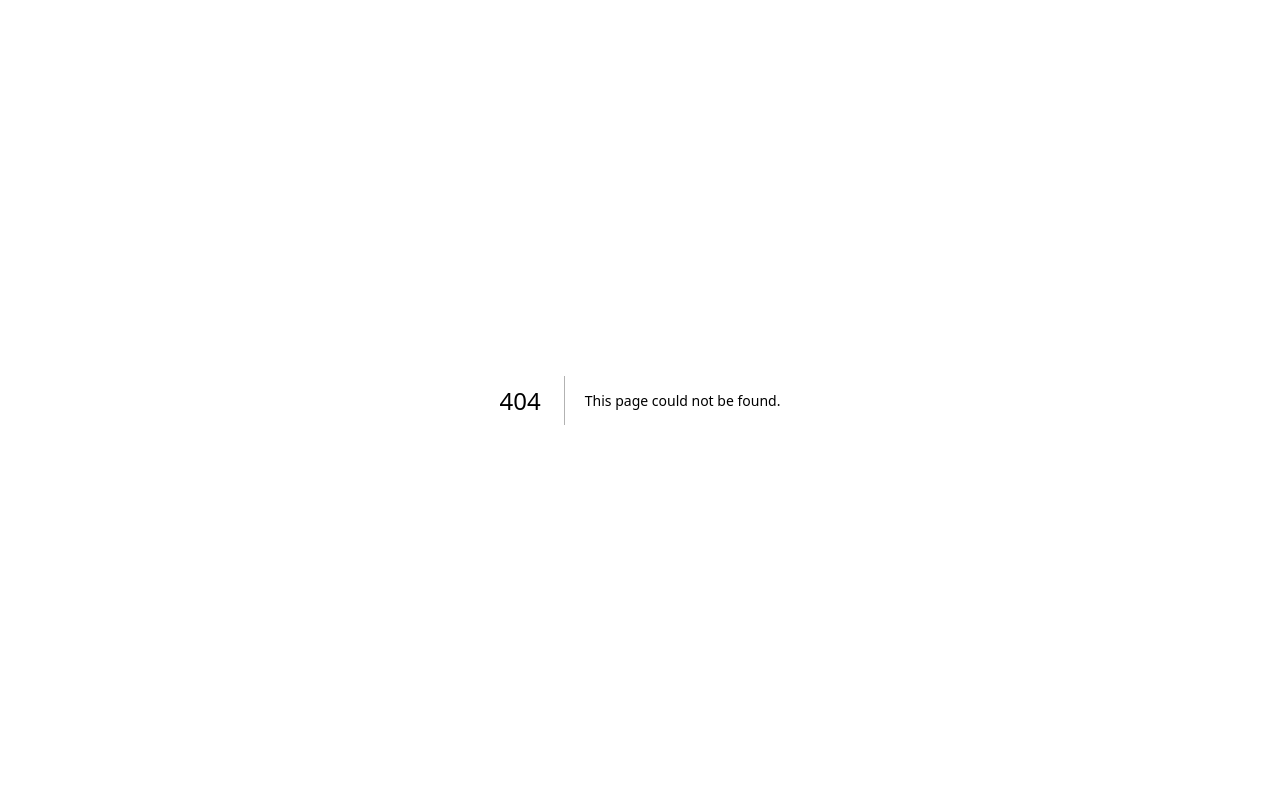
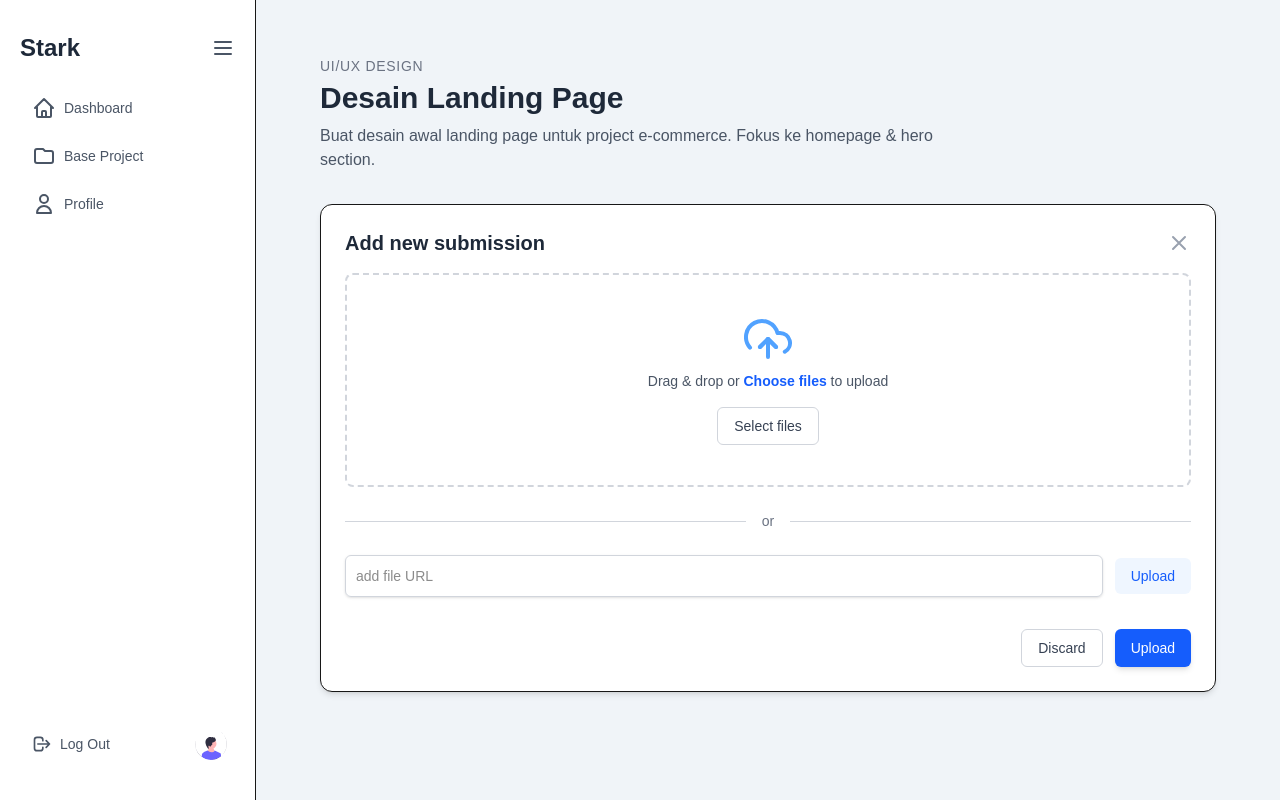
Before and after one commit to abdulhakimdarasalam/Projects-Multimedia, a Next.js app in the folder sansa/: page /user/base-project/submission/1 in a window 1280 px wide. Before the commit this address had no page. Built offline with nearby package versions, Linux system fonts and the light colour scheme.

Commit message:
update: slicing submission form

```diff
--- /dev/null
+++ b/sansa/src/app/user/base-project/submission/[id]/page.jsx
@@ -0,0 +1,34 @@
+// src/app/user/base-project/submission/[id]/page.jsx
+
+import AddSubmissionForm from "@/components/submission/AddSubmissionForm";
+// Path import di atas sudah diperbarui dari '@/components/project/AddSubmissionForm'
+
+// Dummy data untuk mengisi detail proyek
+const dummyProject = {
+  category: "UI/UX Design",
+  title: "Desain Landing Page",
+  description:
+    "Buat desain awal landing page untuk project e-commerce. Fokus ke homepage & hero section.",
+};
+
+export default function SubmissionPage({ params }) {
+  const { category, title, description } = dummyProject;
+
+  return (
+    <main className="min-h-screen p-8">
+      {/* Header Detail Proyek */}
+      <div className="mb-8">
+        <p className="text-gray-500 text-sm font-medium uppercase tracking-wider">
+          {category}
+        </p>
+        <h1 className="text-3xl font-bold text-gray-800 mt-1">{title}</h1>
+        <p className="text-gray-600 mt-2 max-w-2xl">{description}</p>
+      </div>
+
+      {/* Form Submission */}
+      <div className="max-w-4xl">
+        <AddSubmissionForm />
+      </div>
+    </main>
+  );
+}
--- a/sansa/src/components/myproject/MyProjectCard.jsx
+++ b/sansa/src/components/myproject/MyProjectCard.jsx
@@ -12,6 +12,7 @@ const getStatusColor = (status) => {
       return "bg-green-100 text-green-800";
     case "pending":
     case "menunggu":
+    case "in progress": // Tambahkan status "In Progress"
       return "bg-yellow-100 text-yellow-800";
     case "rejected":
     case "ditolak":
@@ -23,43 +24,57 @@ const getStatusColor = (status) => {
 
 export default function ActiveProjectCard({ project }) {
   // 'project' di sini adalah objek yg sudah di-flatten di page.jsx
-  const { id, status, category, title, date } = project;
+  // Mengambil category dihilangkan untuk mencocokkan desain
+  const { id, status, title, date } = project;
 
-  // Tentukan URL detail project (Sesuaikan path jika perlu)
-  const detailUrl = `/user/base-project/detail/${id}`;
+  // Tentukan URL detail project ke submission page
+  // Saya berasumsi Anda ingin mengirim ID project ke halaman submission.
+  const detailUrl = `/user/base-project/submission/${id}`;
 
   return (
-    <div className="flex flex-col sm:flex-row items-start sm:items-center justify-between gap-4 rounded-xl border bg-white p-6 shadow-sm hover:bg-gray-50 transition-colors">
+    // Styling card yang lebih mendekati desain
+    <div className="flex items-center justify-between gap-4 rounded-xl border-b bg-white p-6 transition-colors shadow-sm hover:shadow-md">
       {/* Kolom Kiri: Informasi Proyek */}
-      <div className="flex-1">
-        <div className="flex items-center gap-4">
-          <div>
+      <div className="flex-1 min-w-0">
         {/* Badge status dinamis */}
         <span
-              className={`rounded-full px-3 py-1 text-xs font-medium ${getStatusColor(
+          className={`rounded-md px-2 py-1 text-xs font-medium ${getStatusColor(
             status
           )}`}
         >
           {status || "N/A"}
         </span>
-            <h3 className="mt-2 text-lg font-bold text-gray-800">
+
+        <h3 className="mt-1 text-lg font-semibold text-gray-800 truncate">
           {title || "Tanpa Judul"}
         </h3>
-            <p className="text-sm text-gray-600">
-              {category || "Tanpa Kategori"}
-            </p>
-          </div>
-        </div>
-        <div className="mt-4 flex items-center gap-2 text-sm text-gray-500">
+
+        {/* Tanggal */}
+        <div className="mt-1 flex items-center gap-2 text-sm text-gray-500">
           <HiOutlineCalendar className="h-4 w-4" />
-          {/* Format tanggal jika perlu */}
           <span>
             {date
-              ? new Date(date).toLocaleDateString("id-ID")
+              ? new Date(date)
+                  .toLocaleDateString("id-ID", {
+                    day: "2-digit",
+                    month: "short",
+                    year: "numeric",
+                  })
+                  .replace(/\./g, "") // Format tanggal sesuai contoh desain (e.g., 15 Sep 2025)
               : "Tanggal tidak tersedia"}
           </span>
         </div>
       </div>
+
+      {/* Kolom Kanan: Link Detail */}
+      <div className="flex-shrink-0">
+        <Link
+          href={detailUrl}
+          className="text-sm font-medium text-blue-600 hover:text-blue-800 transition-colors whitespace-nowrap"
+        >
+          Lihat Detail
+        </Link>
+      </div>
     </div>
   );
 }
--- /dev/null
+++ b/sansa/src/components/submission/AddSubmissionForm.jsx
@@ -0,0 +1,72 @@
+// src/components/submission/AddSubmissionForm.jsx
+"use client";
+
+import React from "react";
+import { FiUploadCloud } from "react-icons/fi";
+// Import komponen UI. Asumsi path-nya sama:
+import Button from "@/components/ui/Button";
+import Input from "@/components/ui/Input";
+
+export default function AddSubmissionForm() {
+  return (
+    <div className="bg-white p-6 rounded-xl shadow-md border">
+      <div className="flex justify-between items-center mb-4">
+        <h3 className="text-xl font-bold text-gray-800">Add new submission</h3>
+        {/* Ikon Tutup/Silang */}
+        <button
+          onClick={() => console.log("Close Form")}
+          className="text-gray-400 hover:text-gray-600 transition-colors"
+          aria-label="Tutup form"
+        >
+          <svg
+            className="w-6 h-6"
+            fill="none"
+            stroke="currentColor"
+            viewBox="0 0 24 24"
+            xmlns="http://www.w3.org/2000/svg"
+          >
+            <path
+              strokeLinecap="round"
+              strokeLinejoin="round"
+              strokeWidth="2"
+              d="M6 18L18 6M6 6l12 12"
+            ></path>
+          </svg>
+        </button>
+      </div>
+
+      {/* Area Drag and Drop */}
+      <div className="border-2 border-dashed border-gray-300 rounded-lg p-10 text-center mb-6">
+        <FiUploadCloud className="mx-auto h-12 w-12 text-blue-400" />
+        <p className="mt-2 text-sm text-gray-600">
+          Drag & drop or{" "}
+          <span className="font-semibold text-blue-600">Choose files</span> to
+          upload
+        </p>
+        <button className="mt-4 px-4 py-2 text-sm font-medium text-gray-700 border border-gray-300 rounded-md hover:bg-gray-50 transition-colors">
+          Select files
+        </button>
+      </div>
+
+      {/* Divider OR */}
+      <div className="flex items-center my-6">
+        <div className="flex-grow border-t border-gray-300"></div>
+        <span className="flex-shrink mx-4 text-gray-500 text-sm">or</span>
+        <div className="flex-grow border-t border-gray-300"></div>
+      </div>
+
+      {/* Input URL */}
+      <div className="flex items-center gap-3">
+        <Input type="url" placeholder="add file URL" />
+        {/* Tombol Upload (untuk URL) menggunakan variant 'subtle' */}
+        <Button variant="subtle">Upload</Button>
+      </div>
+
+      {/* Tombol Aksi di Bawah */}
+      <div className="flex justify-end mt-8 gap-3">
+        <Button variant="secondary">Discard</Button>
+        <Button variant="primary">Upload</Button>
+      </div>
+    </div>
+  );
+}
--- /dev/null
+++ b/sansa/src/components/ui/Button.jsx
@@ -0,0 +1,34 @@
+// src/components/ui/Button.jsx
+
+import React from "react";
+
+const baseStyles =
+  "px-4 py-2 text-sm font-medium rounded-md transition-colors duration-200 focus:outline-none focus:ring-2 focus:ring-offset-2";
+
+const variantStyles = {
+  primary:
+    "text-white bg-blue-600 hover:bg-blue-700 focus:ring-blue-500 shadow-md",
+  secondary:
+    "text-gray-700 border border-gray-300 bg-white hover:bg-gray-50 focus:ring-gray-300",
+  // Khusus untuk tombol Upload di URL, yang agak transparan biru
+  subtle: "text-blue-600 bg-blue-50 hover:bg-blue-100 focus:ring-blue-500",
+};
+
+/**
+ * Komponen Button dasar
+ * @param {string} variant - 'primary' (biru), 'secondary' (putih/border), 'subtle' (biru muda)
+ */
+export default function Button({
+  children,
+  variant = "primary",
+  className = "",
+  ...props
+}) {
+  const styles = variantStyles[variant] || variantStyles.primary;
+
+  return (
+    <button className={`${baseStyles} ${styles} ${className}`} {...props}>
+      {children}
+    </button>
+  );
+}
--- /dev/null
+++ b/sansa/src/components/ui/Input.jsx
@@ -0,0 +1,15 @@
+// src/components/ui/Input.jsx
+
+import React from "react";
+
+/**
+ * Komponen Input dasar
+ */
+export default function Input({ className = "", ...props }) {
+  return (
+    <input
+      className={`block w-full rounded-md border border-gray-300 shadow-sm focus:border-blue-500 focus:ring-blue-500 sm:text-sm p-2.5 ${className}`}
+      {...props}
+    />
+  );
+}
```
Lines whose indentation alone changed are shown as unchanged.
